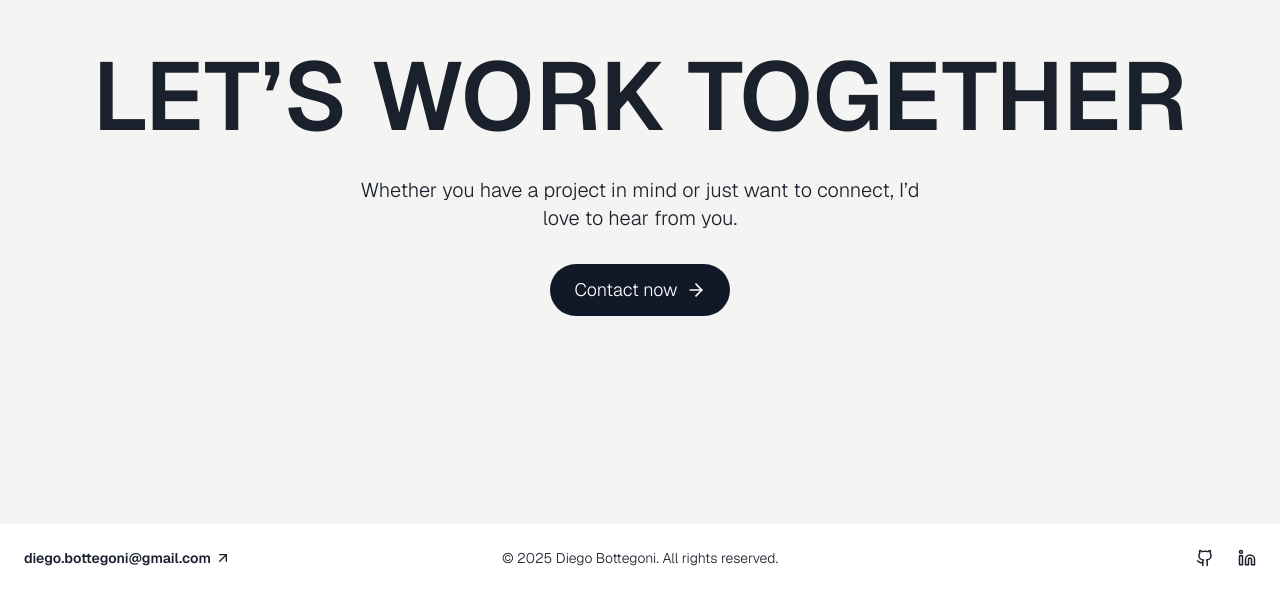
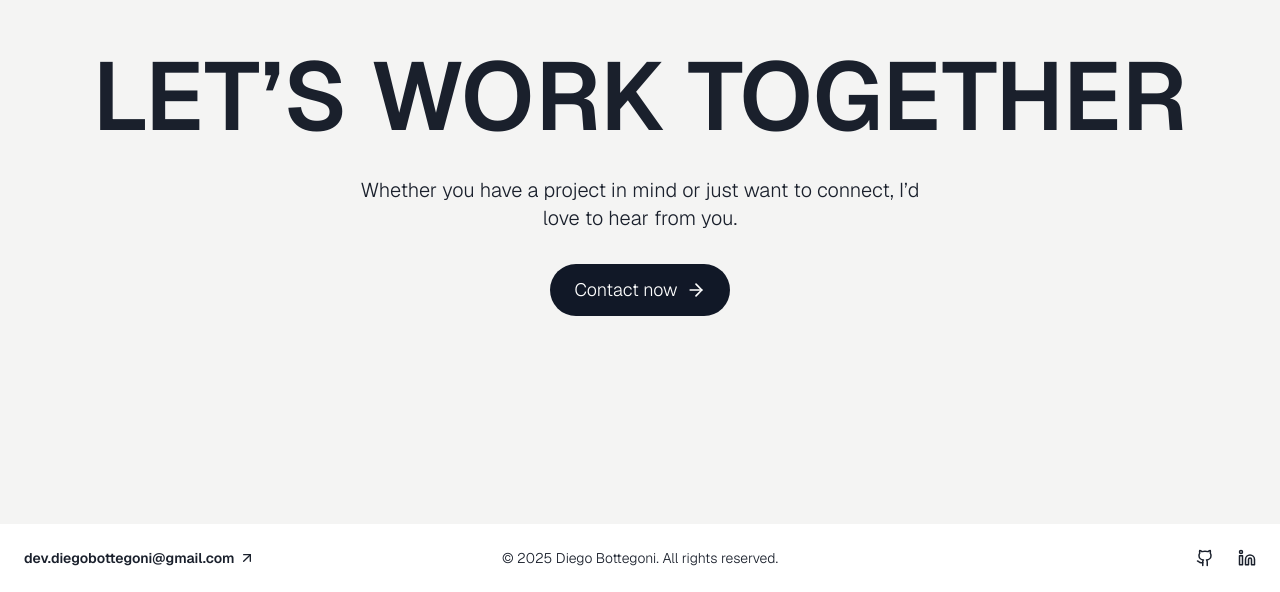
Before and after one commit to DiegoBottegoni/diegobottegoni.github.io, a React (Vite) app: page / in a window 1280 px wide. Shown: the part 4448-5040 px from the top of the page. Built offline with nearby package versions, Linux system fonts and the light colour scheme.

Commit message:
email update

```diff
--- a/src/presentation/components/Footer/Footer.tsx
+++ b/src/presentation/components/Footer/Footer.tsx
@@ -13,7 +13,7 @@ const Footer = () => {
                     href="mailto:diego@example.com"
                     className="order-2 sm:order-none inline-flex items-center gap-1 justify-center sm:justify-start font-semibold"
                 >
-                    diego.bottegoni@gmail.com
+                    dev.diegobottegoni@gmail.com
                     <ArrowUpRight size={16} />
                 </a>
 
```
